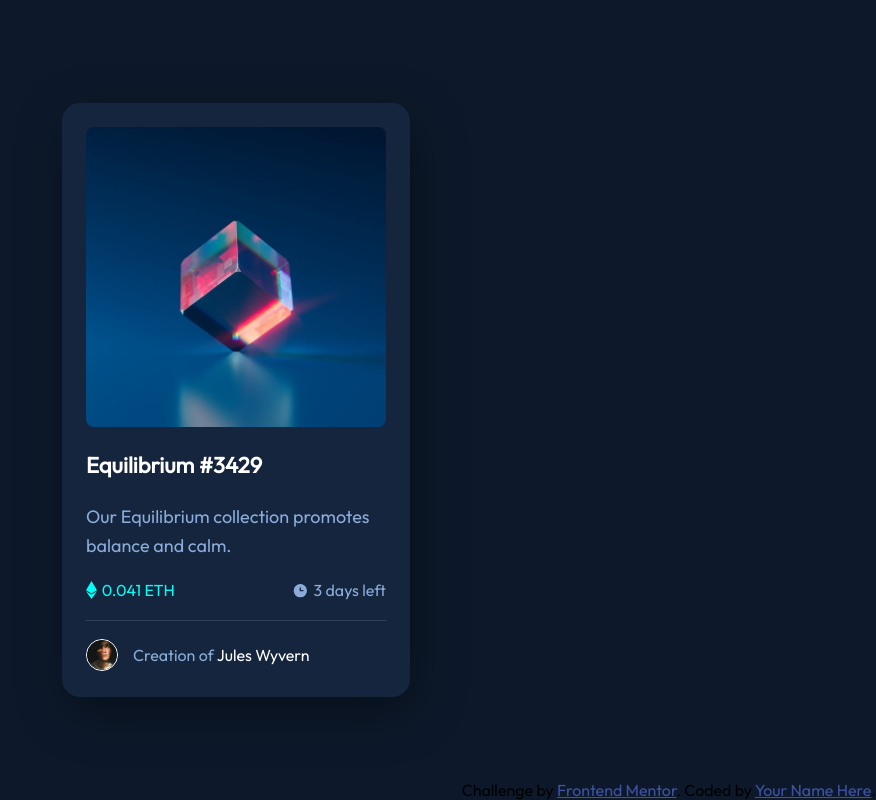
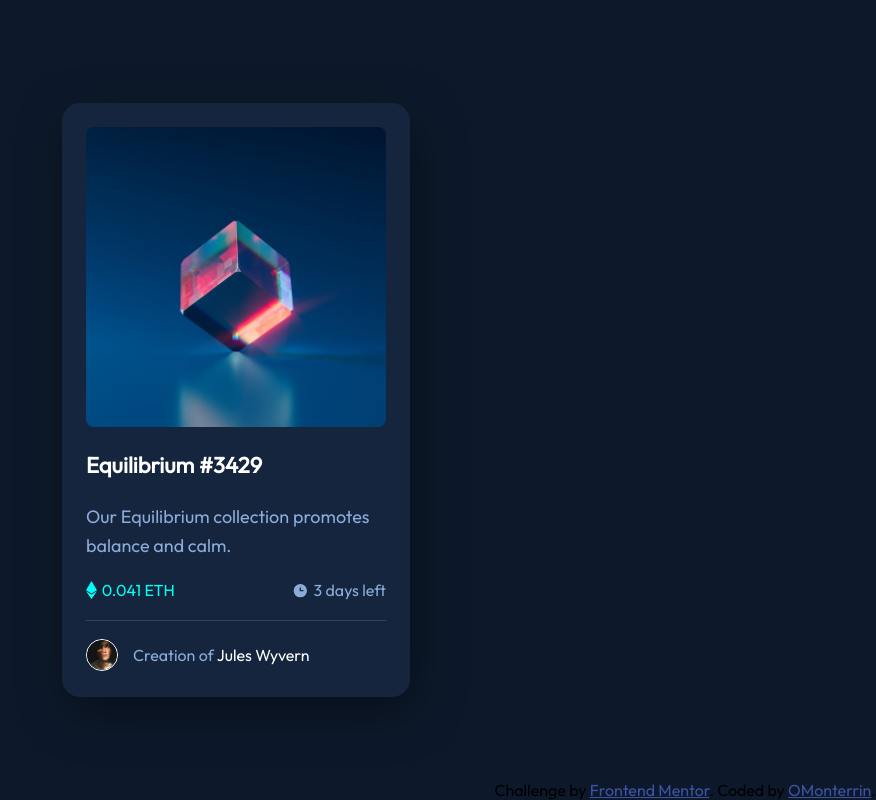
Before and after one commit to Omonterrin/NFT-preview-card-component-challenge-hub, a plain HTML site: page index.html in a window 1280 px wide. Shown: the whole page, without its empty margins (404-1280 px from the left). Drawn offline with nearby package versions, Linux system fonts and the light colour scheme.

Commit message:
Update index.html

```diff
--- a/index.html
+++ b/index.html
@@ -41,7 +41,7 @@
   </div>
   <div class="attribution">
     Challenge by <a href="https://www.frontendmentor.io?ref=challenge" target="_blank">Frontend Mentor</a>.
-    Coded by <a href="#">Your Name Here</a>.
+    Coded by <a href="#">OMonterrin</a>.
   </div>
 </body>
 </html>
```
